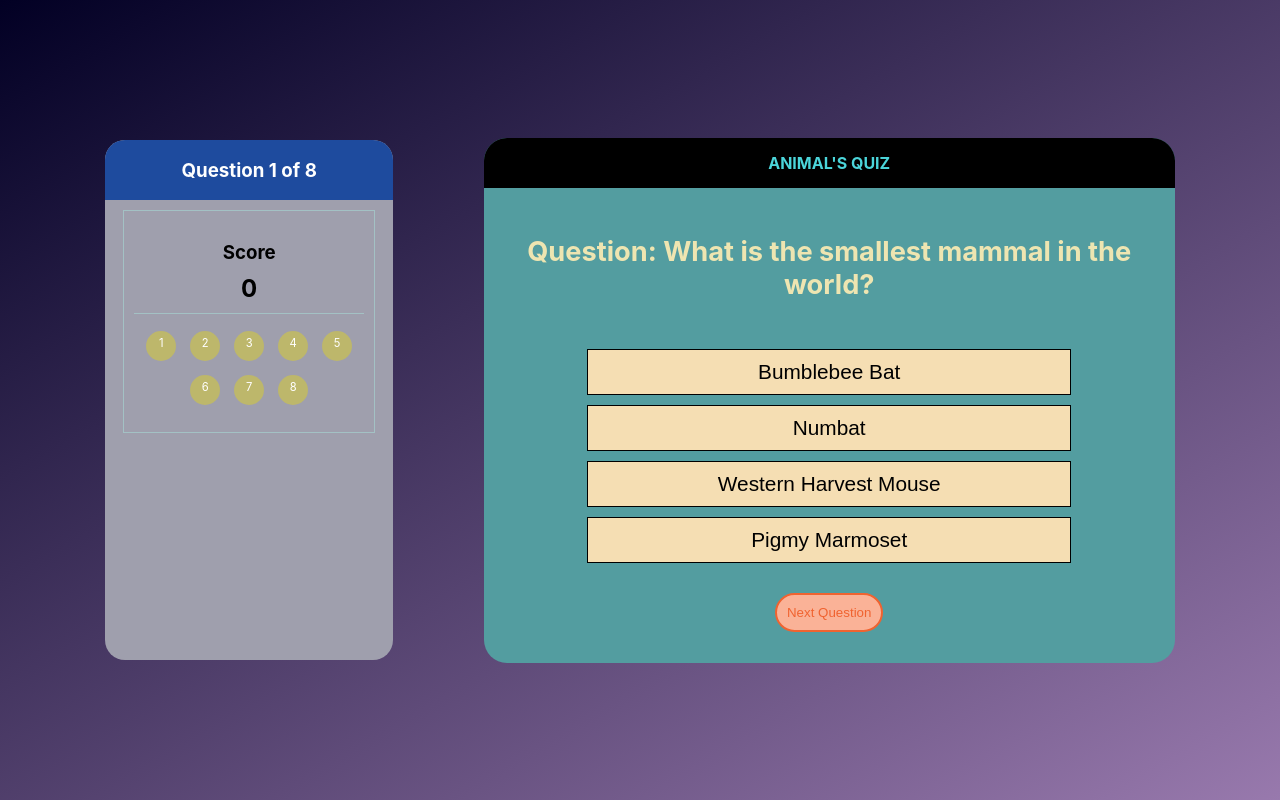
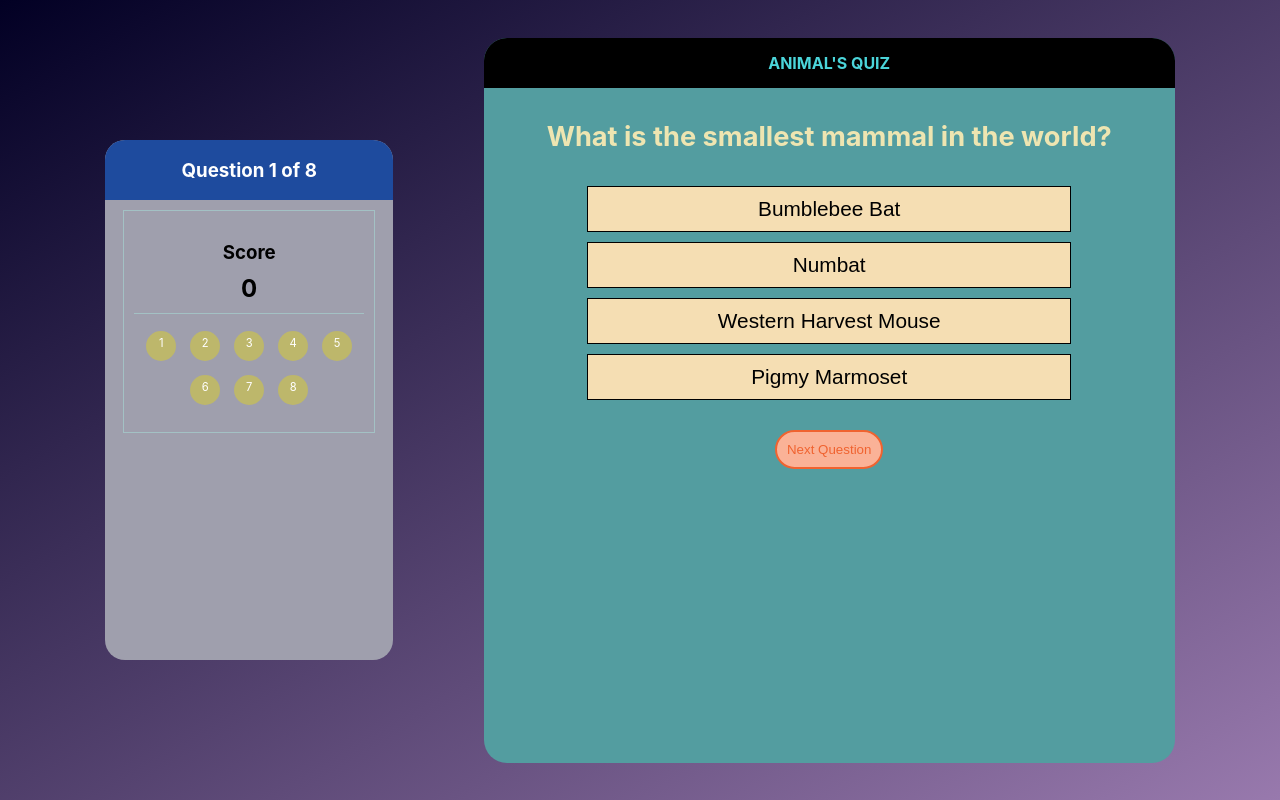
Before and after one commit to Technigo/project-redux-quiz-old, a React (Create React App) app: page / in a window 1280 px wide. Built offline with nearby package versions, Linux system fonts and the light colour scheme.

Commit message:
adding style and readme

```diff
--- a/src/components/CurrentQuestion/currentQuestion.css
+++ b/src/components/CurrentQuestion/currentQuestion.css
@@ -2,7 +2,7 @@
     background: rgb(83, 157, 160);
     height: auto;
     width: 80%;
-    margin-left: 30%;
+    /* margin-left: 30%; */
     border-radius: 23px;
     align-items: center;
     justify-content: center;
@@ -27,7 +27,7 @@
 
 .question_text{
     color: rgb(238, 229, 177);
-    padding: 25px;
+    padding: 10px 25px;
     font-size: 1.5rem;
     text-align: center;
 }
@@ -58,12 +58,16 @@
 }
 
 .option_correct {
-    background: green;
+    border: 3px solid #06f306;
+    color:linen;
+    background: linear-gradient(180deg, rgb(196 244 81 / 20%) 0%, rgb(70 162 30 / 58%) 51%);
 }
 
 
 .option_incorrect{
-    background: red;
+    border: 3px solid red;
+    color:linen;
+    background: linear-gradient(180deg, rgb(192 20 20 / 53%) 0%, rgb(247 13 13 / 58%) 51%);
 }
 
 
@@ -77,7 +81,7 @@
 @media (min-width: 768px) {
 .question_container{
     width: 60%;
-    height: 65vh;
+    height: 90vh;
 }
 
 .question_text{
--- a/src/components/CurrentQuestion/index.js
+++ b/src/components/CurrentQuestion/index.js
@@ -25,7 +25,7 @@ export const CurrentQuestion = () => {
   return (
     !quizOver && <section className="question_container">
       <div className="question_title">Animal&apos;s quiz</div>
-      <h1 className="question_text">Question: {question.questionText}</h1>
+      <h1 className="question_text">{question.questionText}</h1>
 
       {question.options.map((option, index) => {
         let isCorrect = '';
@@ -54,6 +54,6 @@ export const CurrentQuestion = () => {
         onClick={() => handleOnClick()}>
           Next Question
       </button>
-                 </section>
+    </section>
   )
 }
--- a/src/index.css
+++ b/src/index.css
@@ -11,7 +11,7 @@ body {
   justify-content: center;
   margin: 0;
   padding: 0;
-  height: 100vh;
+  height: auto;
 }
 
 code {
@@ -32,4 +32,7 @@ code {
     gap: 0.5rem;
     align-items: center;
   }
+  body {
+    min-height: 100vh;
+  }
 }
--- a/src/store.js
+++ b/src/store.js
@@ -6,5 +6,3 @@ const reducer = combineReducers({
 });
 
 export const store = configureStore({ reducer }); // it's the same as reducer :reducer
-
-// creating an empty Redux store
```
Also changed, not shown: 1 other file (tests, documents, lock files or other folders).
